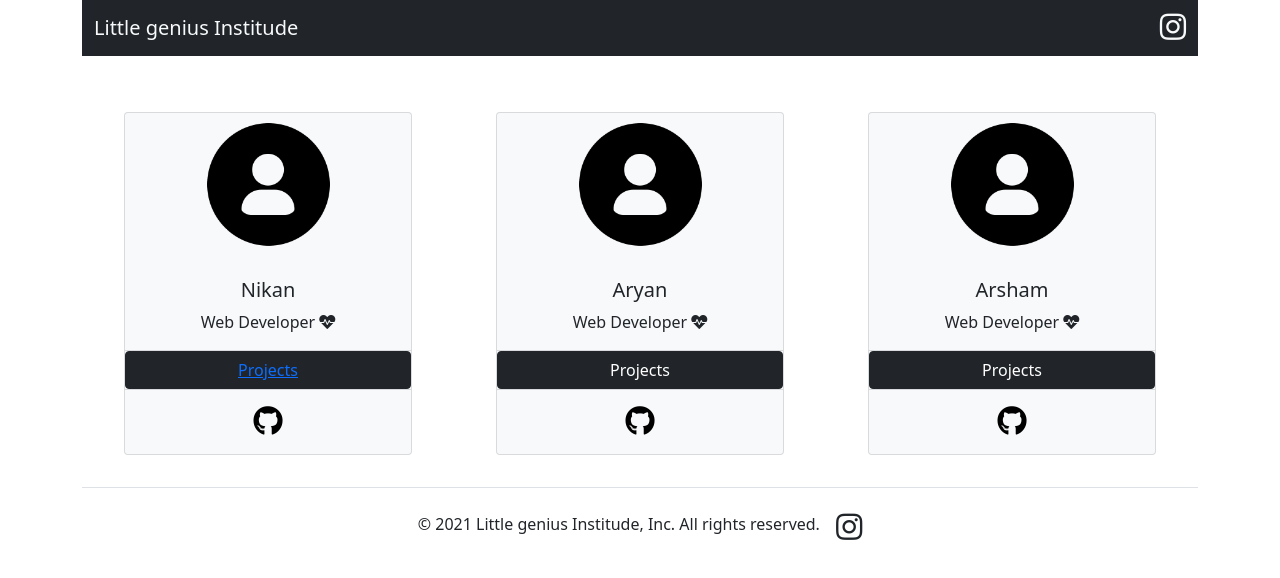
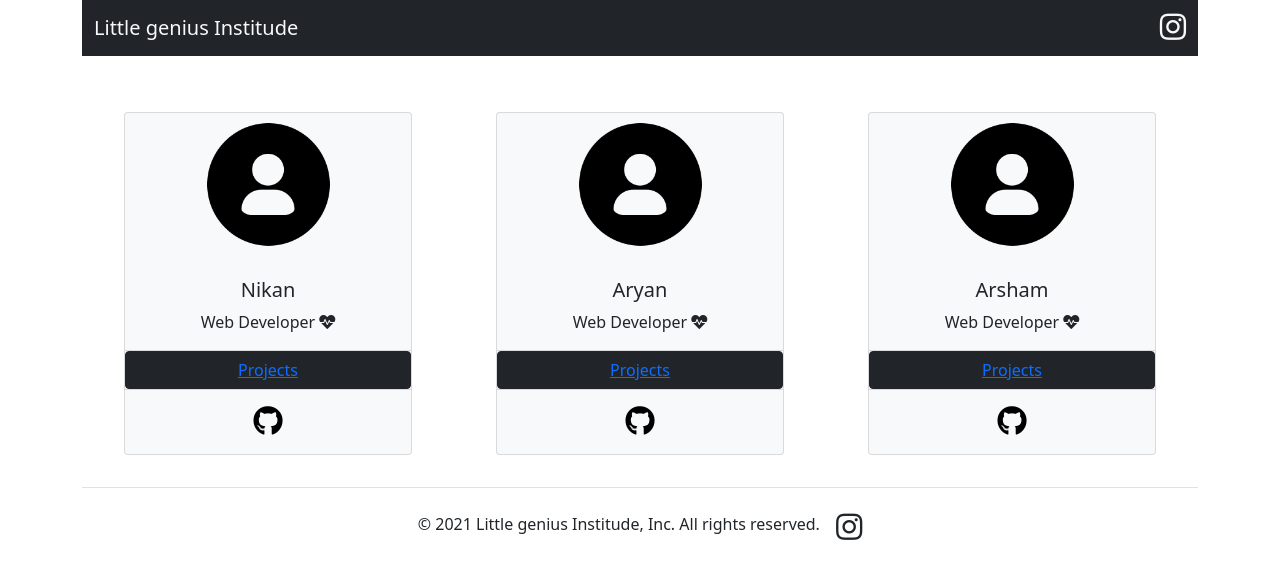
Before and after one commit to massam89/little-genius, a plain HTML site: page index.html in a window 1280 px wide. Drawn offline with nearby package versions, Linux system fonts and the light colour scheme.

Commit message:
arsham and ariyan project

```diff
--- a/index.html
+++ b/index.html
@@ -43,7 +43,7 @@
                   <p class="card-text text-center">Web Developer <i class="fas fa-heartbeat"></i></p>
                 </div>
                 <ul class="list-group list-group-flush">
-                  <li class="btn btn-dark">Projects</li>
+                  <li class="btn btn-dark"><a href="https://aryan-200.github.io/web-dev-class/projects/week11/s2/Instant/Instant/index.html">Projects</a></li>
                 </ul>
                 <div class="card-body text-center">
                   <a class="" href="https://github.com/aryan-200"><i style="font-size: 30px;" class="fab fa-github text-black "></i></a>
@@ -57,7 +57,7 @@
                   <p class="card-text text-center">Web Developer <i class="fas fa-heartbeat"></i></p>
                 </div>
                 <ul class="list-group list-group-flush">
-                  <li class="btn btn-dark">Projects</li>
+                  <li class="btn btn-dark"><a href="https://arshamsheikhakabri.github.io/web-dev-class/week%2012/landing%20page/">Projects</a></li>
                 </ul>
                 <div class="card-body text-center">
                   <a class="" href="https://github.com/arshamsheikhakabri"><i style="font-size: 30px;" class="fab fa-github text-black "></i></a>
```
